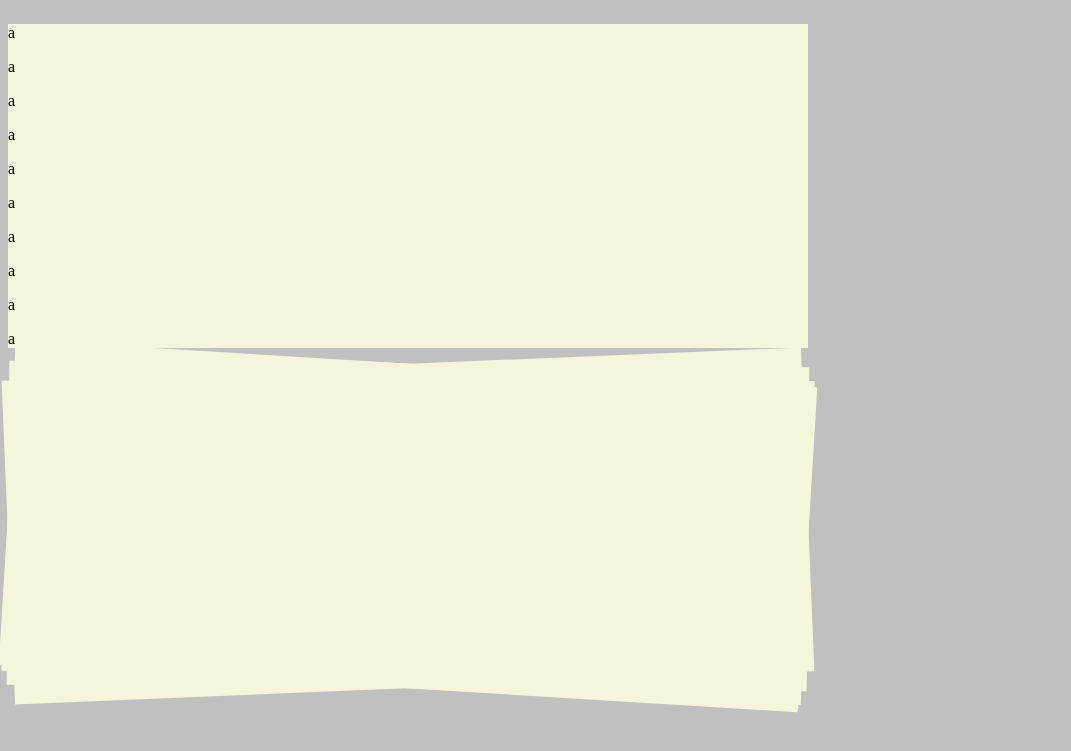
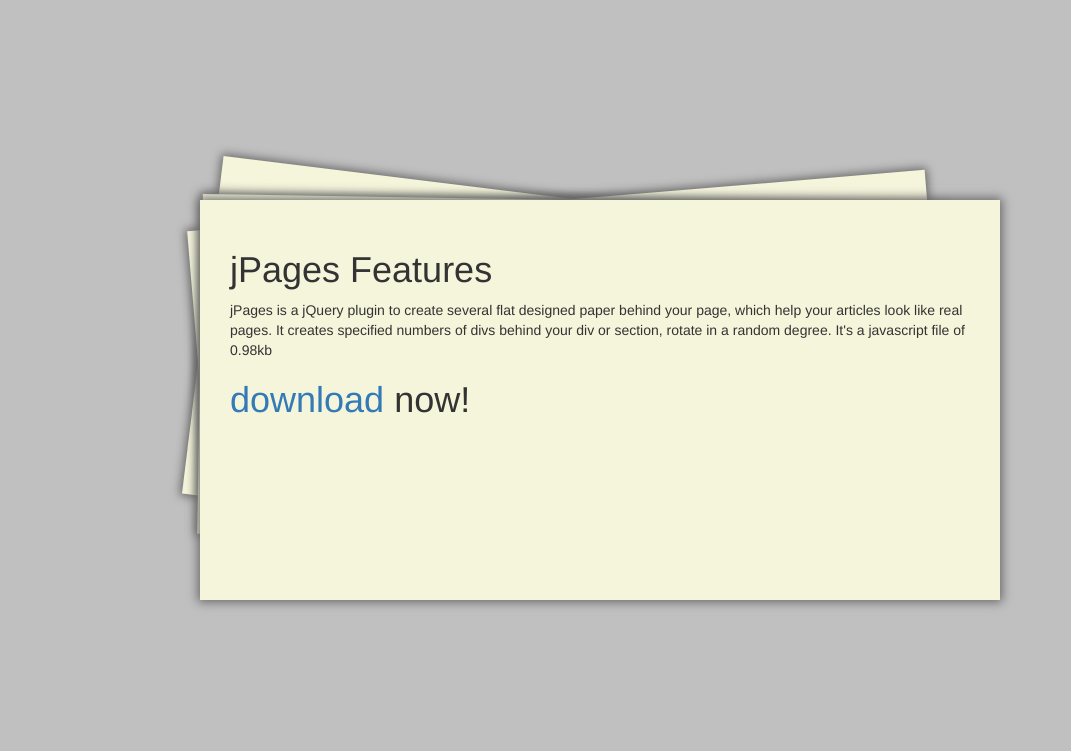
Before and after one commit to juemin90/juemin90.github.io, a Jekyll site: the page jPages/index.html, which Jekyll copies as it is, in a window 1280 px wide. Shown: the top 751 px of the page, without its empty margins (0-1071 px from the left). Built offline with Jekyll 4.4.1, drawn with Linux system fonts in a browser that asks for light colours; nearby versions of some CDN libraries.

Commit message:
jPages page

```diff
--- a/jPages/index.html
+++ b/jPages/index.html
@@ -2,37 +2,51 @@
 <html lang="en">
 <head>
 	<meta charset="UTF-8">
+	<meta name="viewport" content="width=device-width, initial-scale=1">
+    <link rel="stylesheet" href="http://cdn.bootcss.com/bootstrap/3.2.0/css/bootstrap.min.css">
+    <link rel="stylesheet" href="http://cdn.bootcss.com/bootstrap/3.2.0/css/bootstrap-theme.min.css">
+    <script src="http://cdn.bootcss.com/jquery/1.11.1/jquery.min.js"></script>
+    <script src="http://cdn.bootcss.com/bootstrap/3.2.0/js/bootstrap.min.js"></script>
+    <link rel="stylesheet" href="css/public.css">
 	<title>jPages</title>
 	<style type="text/css">
 		body {
 			background-color: silver;
 		}
 		#pages {
-
+			position: absolute;
+			top:200px;
+			left:200px;
 			width:800px;
-			min-height:300px;
+			min-height:400px;
 			background-color:beige;
+			box-shadow:0px 0px 10px 2px #666;
+			padding:30px;
+			box-sizing:border-box;
 		}
 	</style>
 </head>
 <body>
 	<div id="pages">
-		<p>a</p>
-		<p>a</p>
-		<p>a</p>
-		<p>a</p>
-		<p>a</p>
-		<p>a</p>
-		<p>a</p>
-		<p>a</p>
-		<p>a</p>
-		<p>a</p>
+		<dl>
+			<h1>jPages Features</h1>
+			<dd>
+			jPages is a jQuery plugin to create several flat designed paper behind your page, which help your articles look like real pages.
+
+			It creates specified numbers of divs behind your div or section, rotate in a random degree.
+
+			It's a javascript file of 0.98kb</dd>
+
+			<h1><a href="https://github.com/juemin90/jPages">download</a> now!</h1>
+		</dl>
+
+
 	</div>
-	<script src="http://code.jquery.com/jquery-1.10.2.min.js" type="text/javascript"></script>
+	<script src="" type="text/javascript"></script>
 	<script src="../js/jPages.js"></script>
 	<script>
 		$(function(){
-			$("#pages").jPages({pages:5});
+			$("#pages").jPages({pages:3});
 		})
 	</script>
 </body>
--- a/js/jPages.js
+++ b/js/jPages.js
@@ -1,60 +1,37 @@
 (function($){
+	$(function(){
 		$.fn.jPages = function(options){
-		if(this.css('display')=='inline'){
-				console.log("do not use this");
-				return 0;
-			}
-
 			var default_setting = {
 				pages:2
 			},
-			jPages = [],
-			setting = $.extend(default_setting, options);
+			me = this;
+			setting = $.extend(default_setting, options),
+			jPages = [];
 
-		jContainer_width = jPage_width = this.width(),
-		jContainer_height = jPage_height = this.height(),
-		jPage_left = this.css('left');
-		jPage_right = this.css('right');
-		jPage_top = this.css('top');
-		jPage_bototm = this.css('bottom');
-		jPage_box_shadow = this.css('boxShadow');
-		jPage_color = this.css("backgroundColor");
-		jPage_position = this.css("position");
-		jPage_margin = this.css("margin");
-		jWrapper = $("<div></div>").addClass("jWrapper").css({
-			display:'inline-block',
-			position:jPage_position,
-			padding:-jPage_left,
-			paddingRight:-jPage_right,
-			paddingTop:-jPage_top,
-			paddingBottom:-jPage_bototm,
-			left:jPage_left,
-			right:jPage_right,
-			top:jPage_top,
-			bottom:jPage_bototm,
-			margin:jPage_margin
+			for(var i=setting.pages; i>0; i--){
+				jPages[i] = $("<div>").addClass("jPages jPages"+i).css({
+					height:this.height(),
+					width:this.width(),
+					backgroundColor:this.css('backgroundColor'),
+					margin:this.css('margin'),
+					position:this.css('position'),
+					top:this.css('top'),
+					bottom:this.css('bottom'),
+					left:this.css('left'),
+					right:this.css('right'),
+					transform:'rotate('+(Math.random()*20-10)+'deg)',
+					boxShadow:'0px 0px 10px 2px #666',
+					// z-index:-1
 				});
-		this.css({top:0, left:0, bottom:0, right:0, zIndex:2})
+				this.before(jPages[i]);
+				if(this.css('position')!=='absolute' && this.css('position')!=='fixed') {
 
-		this.wrap(jWrapper);
-		for(var i=0, l=setting.pages; i<l; i++){
-			jPages[i] = $("<div>").addClass("jPages jPages"+i);
-			var deg = Math.random()*10-5;
-			this.after(jPages[i]);
-			jPages[i].css({
-				width:jPage_width,
-				height:jPage_height,
-				position:'absolute',
-				transform:"rotate("+deg+"deg)",
-				zIndex:1,
-				backgroundColor:jPage_color,
-				boxShadow:jPage_box_shadow
-			});
-			// if(jPage_position !== "absolute"){
-			// 	jPages[i].css({
-			// 		top:-jPage_height
-			// 	});
-			// }
+				} else if(this.css('position')=='relative') {
+					jPages[i].css({top:(i*this.css('height'))})
+				} else {
+
 				}
 			}
+		}
+	});
 })(jQuery);
```
Lines whose indentation alone changed are shown as unchanged.
